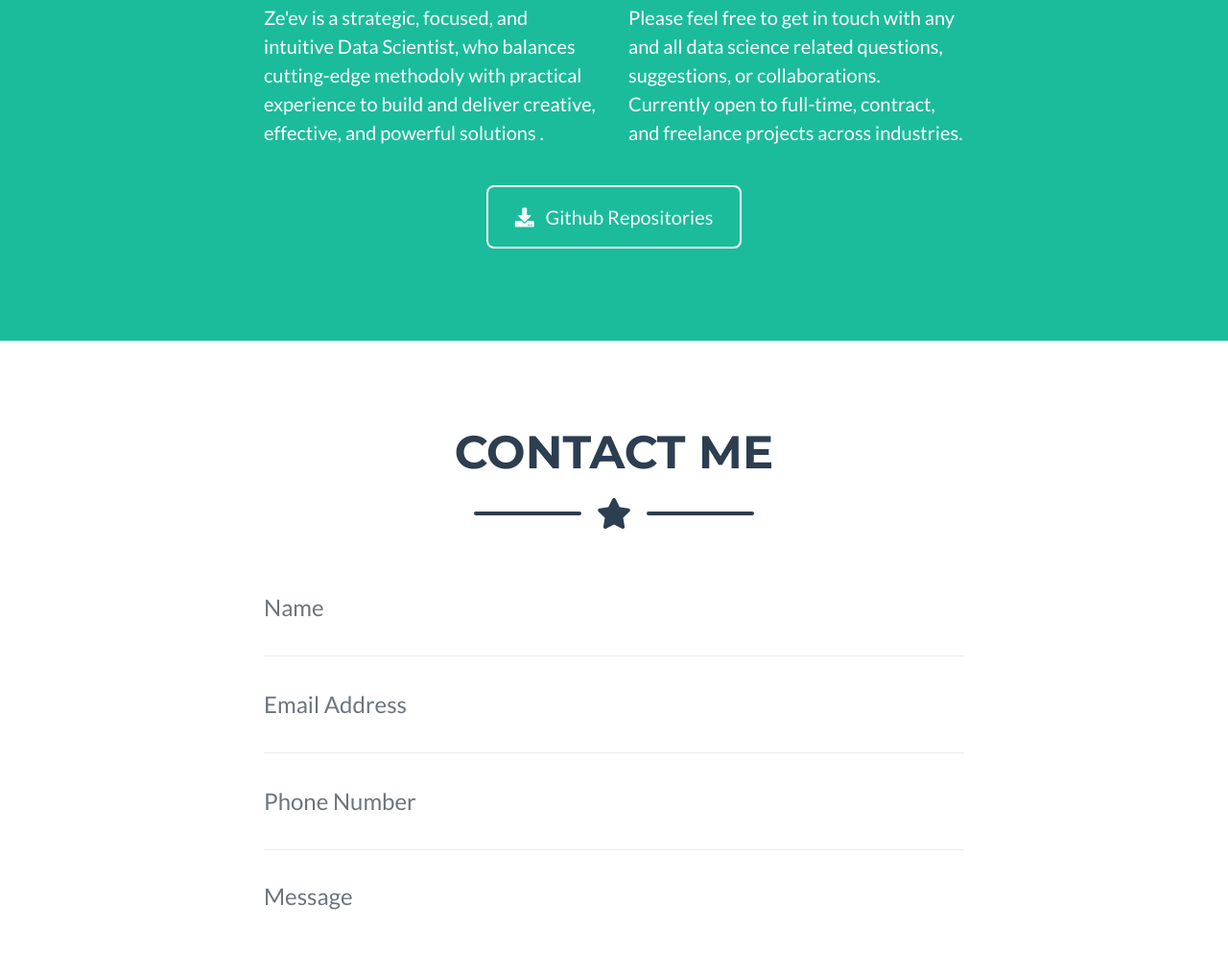
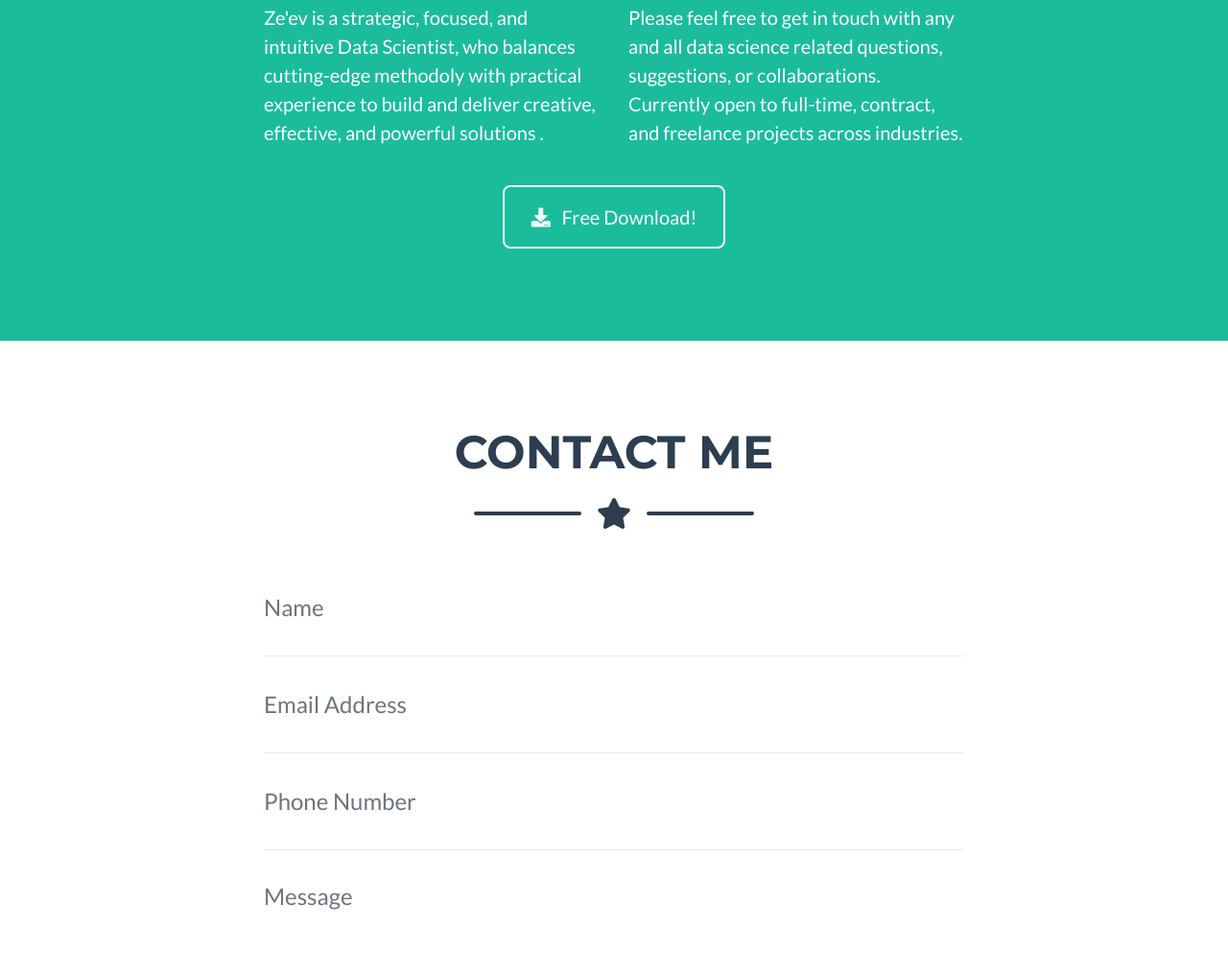
Before and after one commit to zgebler/data, a website with bundled scripts: page index.html in a window 1280 px wide. Shown: the part 1613-2606 px from the top of the page at 96% size. Built offline with nearby package versions, Linux system fonts and the light colour scheme.

Commit message:
changed text

```diff
--- a/index.html
+++ b/index.html
@@ -195,10 +195,10 @@
       </div>
 
       <!-- About Section Button -->
-     <div class="text-center mt-4">
-        <a class="btn btn-xl btn-outline-light" href="https://github.com/zgebler">
+      <div class="text-center mt-4">
+        <a class="btn btn-xl btn-outline-light" href="https://startbootstrap.com/themes/freelancer/">
           <i class="fas fa-download mr-2"></i>
-          Github Repositories
+          Free Download!
         </a>
       </div>
 
```
